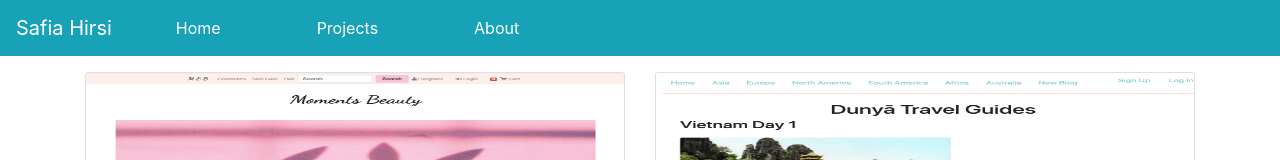
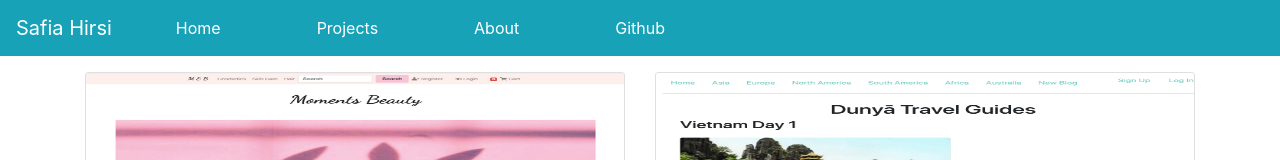
Before and after one commit to shirsi/portfolio, a React (Create React App) app: page /projects in a window 1280 px wide. Shown: the top 160 px of the page. Built offline with nearby package versions, Linux system fonts and the light colour scheme.

Commit message:
added github

```diff
--- a/src/components/Nav.js
+++ b/src/components/Nav.js
@@ -42,6 +42,12 @@ class Nav extends React.Component {
                   About
                 </Link>
               </a>
+              <a
+                class="nav-item nav-link px-md-5 text-white"
+                href="https://github.com/shirsi/"
+              >
+                Github
+              </a>
             </div>
           </div>
         </nav>
```
